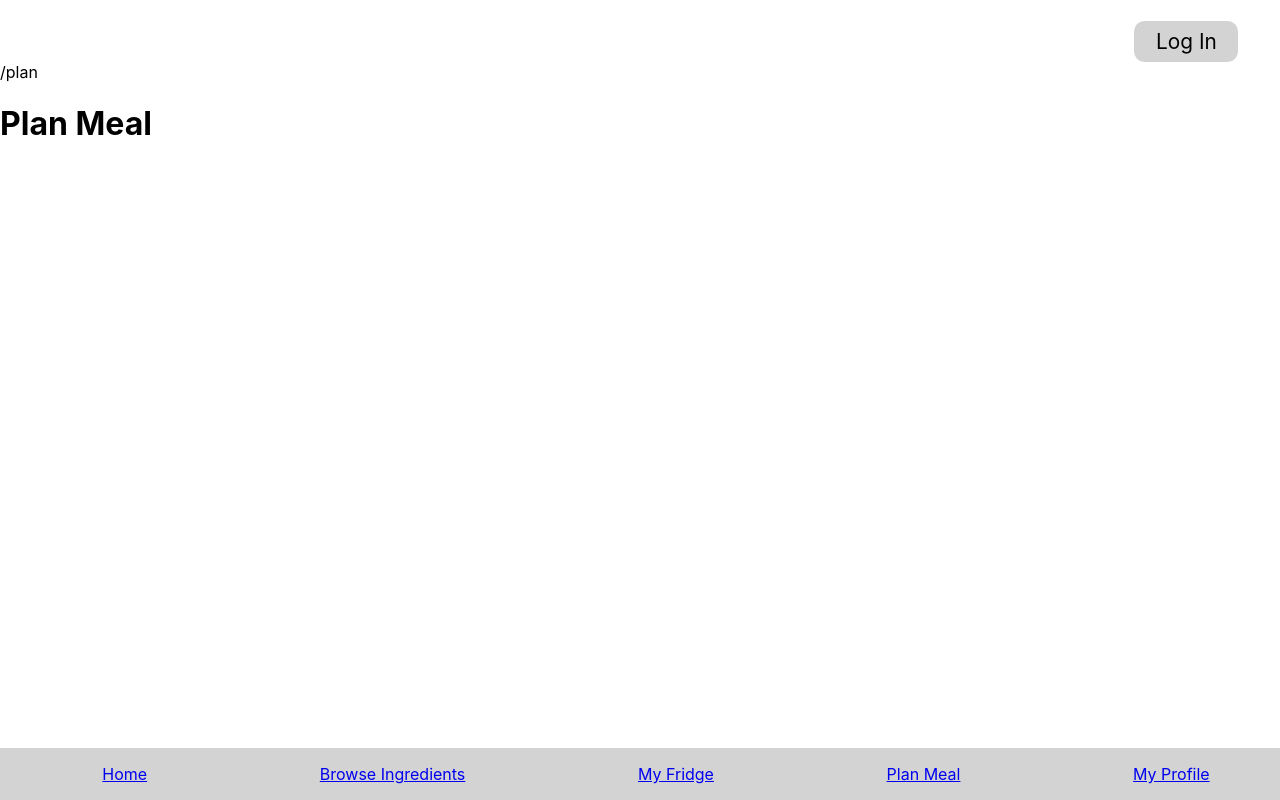
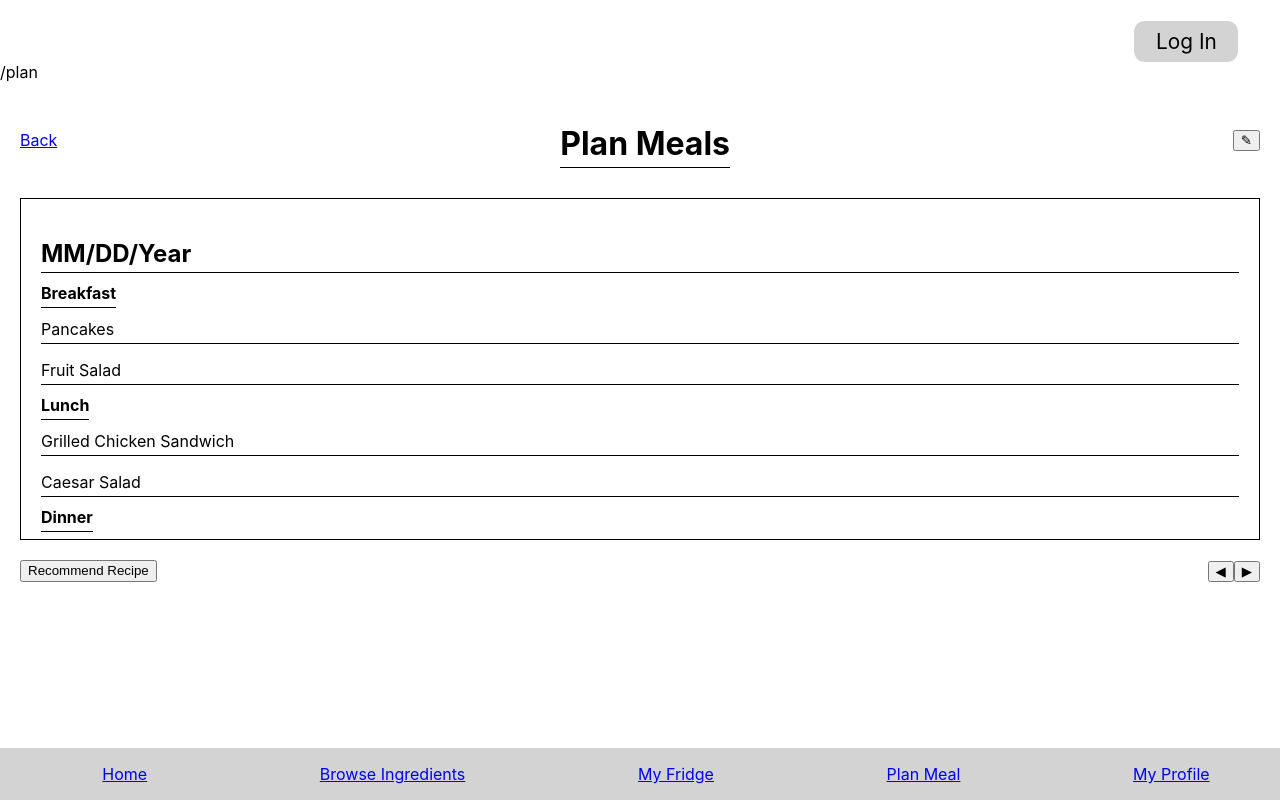
Before and after one commit to agiledev-students-fall2023/4-final-project-agile-architects-1, a React (Create React App) app in the folder front-end/: page /plan in a window 1280 px wide. Built offline with nearby package versions, Linux system fonts and the light colour scheme.

Commit message:
implement plan meal page

```diff
--- /dev/null
+++ b/front-end/src/routes/PlanMeal.css
@@ -0,0 +1,39 @@
+/* PlanMeal.css */
+.container {
+    padding: 20px;
+}
+
+.header {
+    display: flex;
+    justify-content: space-between;
+    align-items: center;
+}
+
+.meal-box {
+    margin-top: 20px;
+    border: 1px solid black;
+    padding: 20px;
+    overflow-y: scroll;
+    max-height: 300px;
+}
+
+.notebook-line {
+    position: relative;
+    margin-bottom: 10px;
+    padding-bottom: 5px;
+}
+
+.notebook-line::after {
+    content: "";
+    position: absolute;
+    left: 0;
+    right: 0;
+    bottom: 0;
+    border-bottom: 1px solid black;
+}
+
+.footer {
+    margin-top: 20px;
+    display: flex;
+    justify-content: space-between;
+}
--- a/front-end/src/routes/PlanMeal.js
+++ b/front-end/src/routes/PlanMeal.js
@@ -1,11 +1,53 @@
-import React, { useState, useEffect } from 'react';
+import React, { useState } from 'react';
+import { Link } from 'react-router-dom';
+import './PlanMeal.css';
 
 function PlanMeal() {
+    const mealTypes = ["Breakfast", "Brunch", "Lunch", "Afternoon Tea", "Dinner", "Night Snack"];
+
+    const [date, setDate] = useState("MM/DD/Year");
+    const [currentPage, setCurrentPage] = useState(1);
+    const [meals, setMeals] = useState({
+        "Breakfast": ["Pancakes", "Fruit Salad"],
+        "Lunch": ["Grilled Chicken Sandwich", "Caesar Salad"],
+        "Dinner": ["Steak with Mashed Potatoes", "Vegetable Stir Fry"],
+    });
+
+    // ... (other functions and handlers remain the same)
+
     return (
-      <div>
-        <h1>Plan Meal</h1>
-      </div>
+        <div className="container">
+            <header className="header">
+                <Link to="/fridge" className="back-button">Back</Link>
+                <h1 className="notebook-line">Plan Meals</h1>
+                <button onClick={() => { /* Implement pencil/edit button logic here */ }}>✎</button>
+            </header>
+
+            <div className="meal-box">
+                <h2 className="notebook-line">{date}</h2>
+                {mealTypes.map((type) => (
+                    meals[type] && meals[type].length ? (
+                        <div key={type}>
+                            <strong className="notebook-line">{type}</strong>
+                            {meals[type].map((recipe, index) => (
+                                <p key={index} className="notebook-line">{recipe}</p>
+                            ))}
+                        </div>
+                    ) : null
+                ))}
+            </div>
+
+            <div className="footer">
+                <button onClick={() => { /* Implement recommend recipe button logic here */ }}>
+                    Recommend Recipe
+                </button>
+                <div>
+                    <button /*onClick={handlePrevPage}*/>◀</button>
+                    <button /*onClick={handleNextPage}*/>▶</button>
+                </div>
+            </div>
+        </div>
     );
-  }
+}
 
 export default PlanMeal;
```
